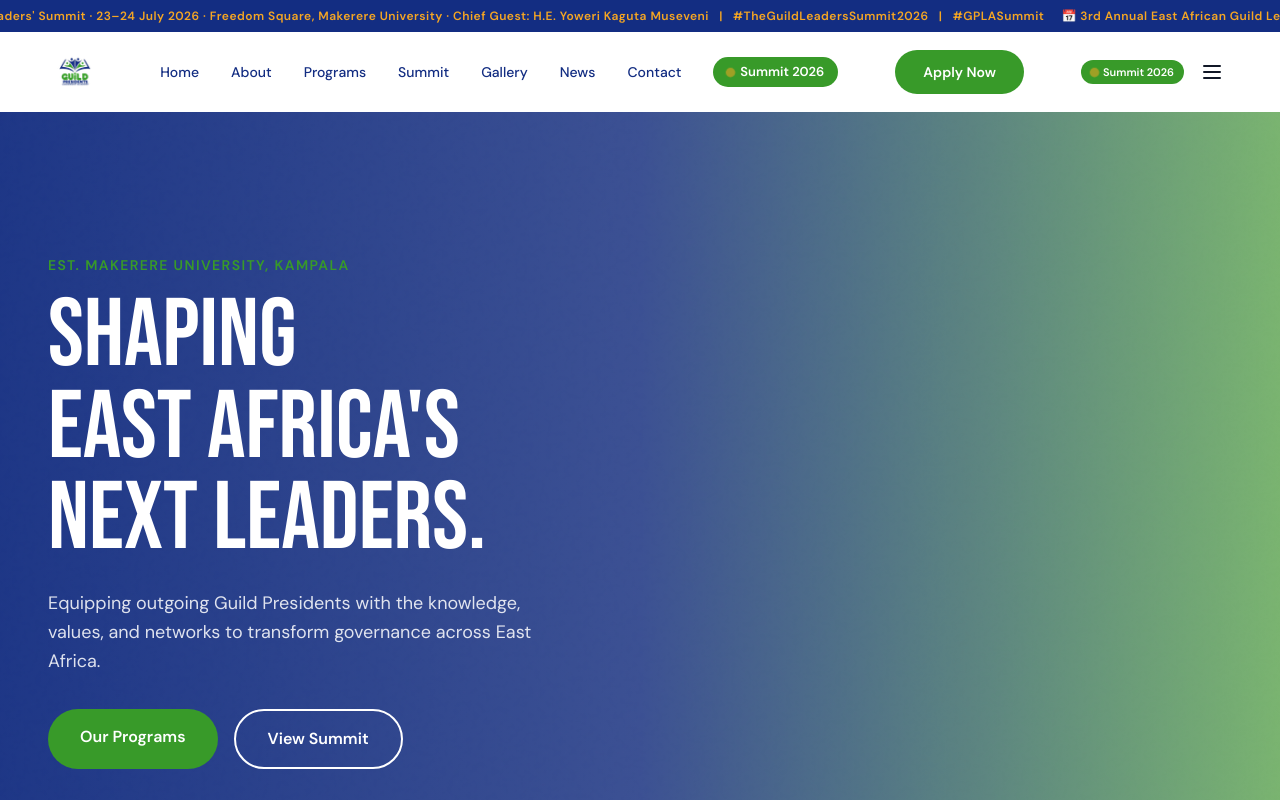
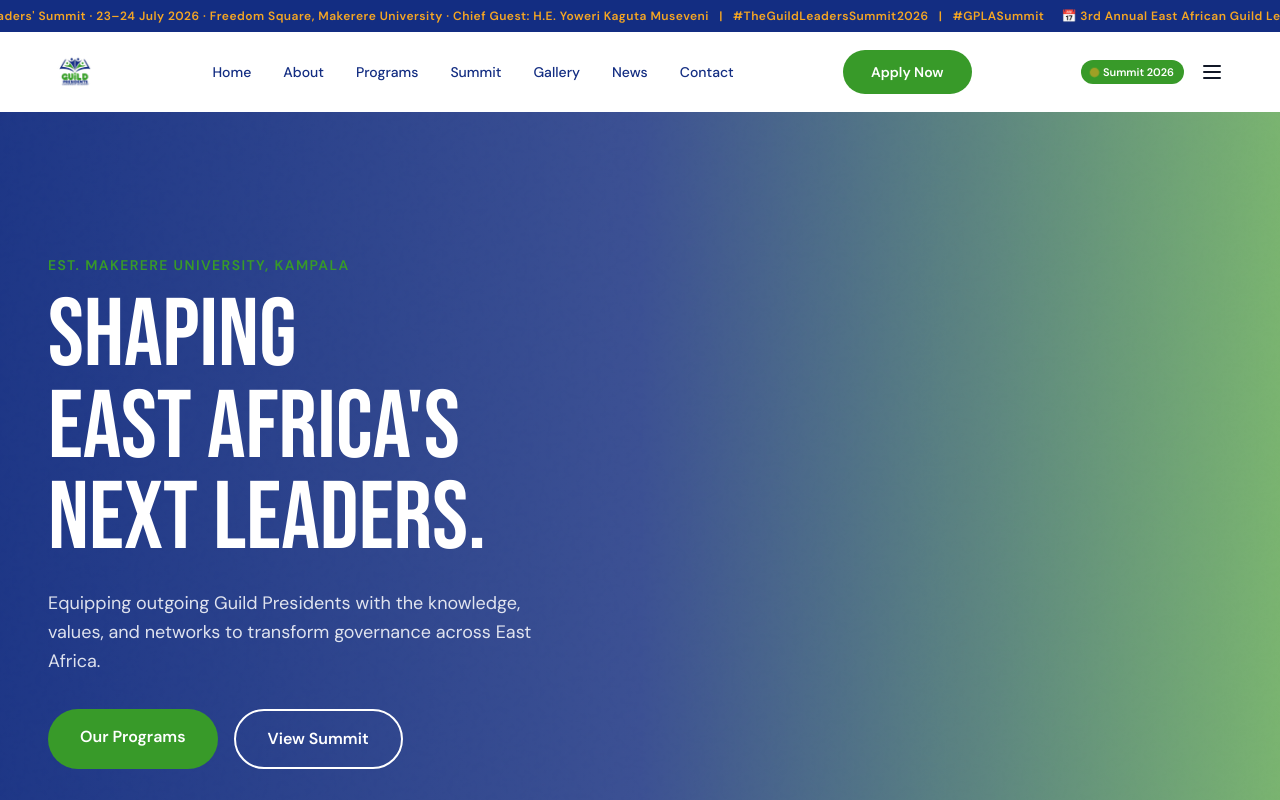
Before and after one commit to Mucunguzi256/guildleaders, an Astro site: page / in a window 1280 px wide. Shown: the top 800 px of the page. Built offline with nearby package versions, Linux system fonts and the light colour scheme; Astro itself is replaced by a stand-in of ours.

Commit message:
fix: Remove duplicate Summit 2026 pill from desktop nav

```diff
--- a/src/components/Navbar.astro
+++ b/src/components/Navbar.astro
@@ -32,9 +32,6 @@
           {link.label}
         </a>
       ))}
-      <a href="/guildleaders/summit/2026" class="summit-pill">
-        <span class="pulse-dot"></span> Summit 2026
-      </a>
     </div>
 
     <!-- Desktop CTA -->
```
